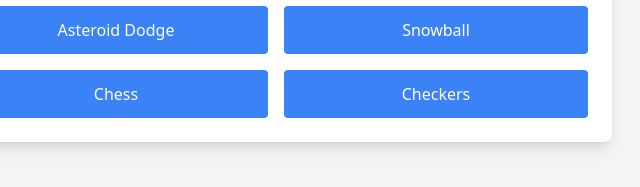
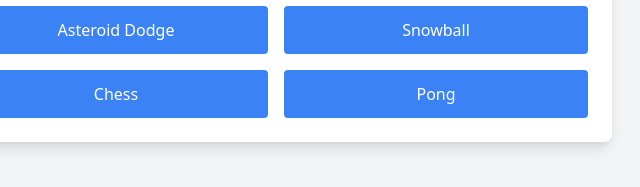
Before and after one commit to MatteoRoscioli/search-engine, a plain HTML site: page index.html in a window 1280 px wide. Shown: the part 431-618 px from the top of the page, 364-1004 px from the left. Drawn offline with nearby package versions, Linux system fonts and the light colour scheme.

Commit message:
Update index.html

```diff
--- a/index.html
+++ b/index.html
@@ -27,7 +27,7 @@
             { name: "Asteroid Dodge", url: "https://matteoroscioli.github.io/asteroid-dodge/" },
             { name: "Snowball", url: "https://matteoroscioli.github.io/snowball-html/" },
             { name: "Chess", url: "https://matteoroscioli.github.io/chess-game/" },
-            { name: "Checkers", url: "https://claude.ai/chat/b7f988e2-76e9-4e7f-a743-aa1c56004a30" }
+            { name: "Pong", url: "https://matteoroscioli.github.io/pong-html/" }
         ];
 
         // Function to search and display link buttons
```
